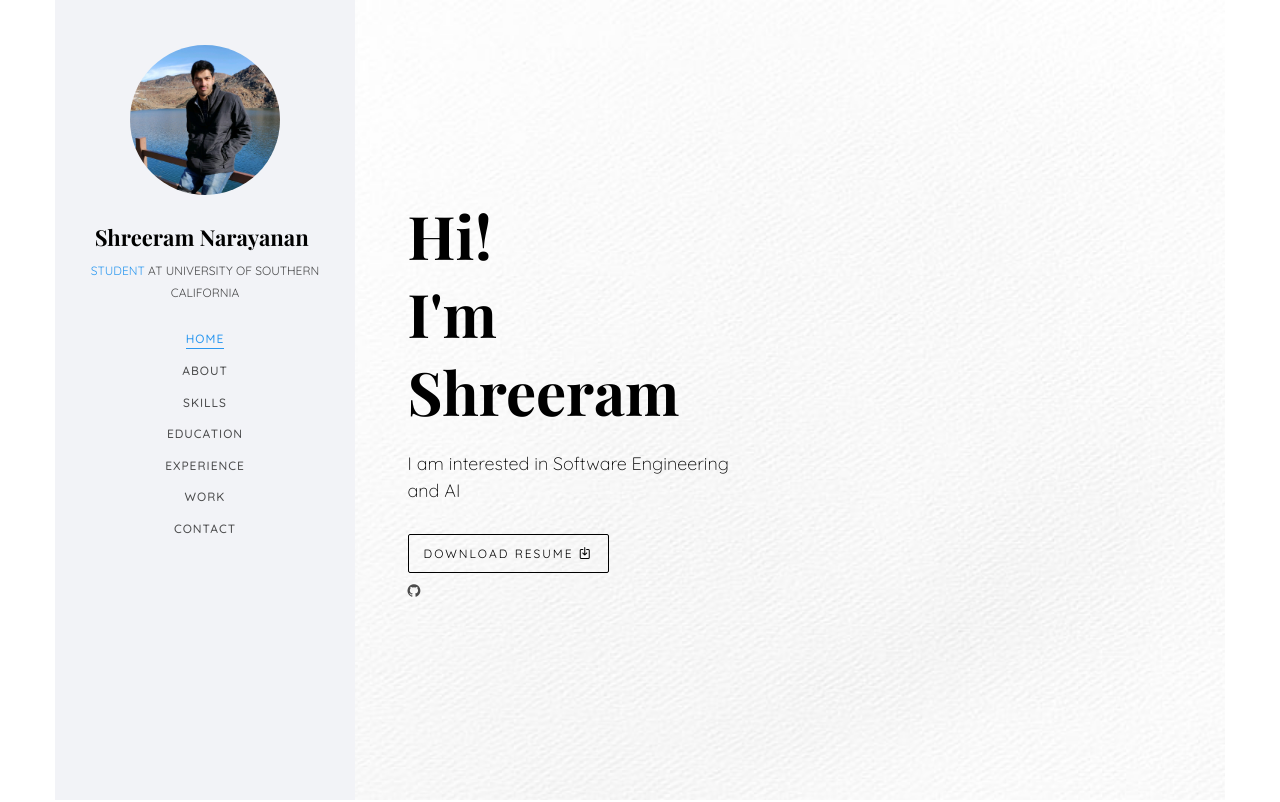
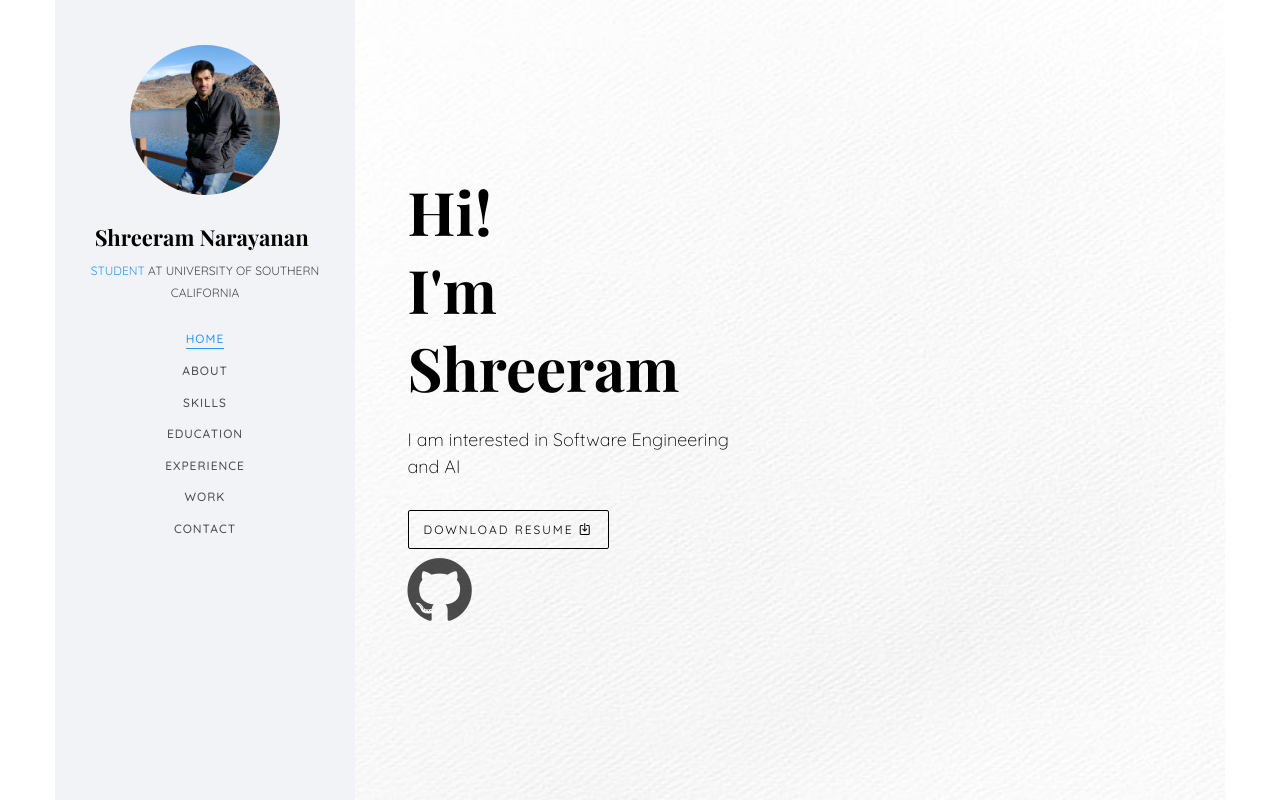
Before and after one commit to shreeram0206/shreeram0206.github.io, a plain HTML site: page index.html in a window 1280 px wide. Shown: the top 802 px of the page. Drawn offline with nearby package versions, Linux system fonts and the light colour scheme; files whose address does not match are found by name; a web font is replaced by a local one.

Commit message:
github link inser

```diff
--- a/index.html
+++ b/index.html
@@ -93,7 +93,7 @@
 													<link rel="stylesheet" href="https://maxcdn.bootstrapcdn.com/font-awesome/4.4.0/css/font-awesome.min.css">
 												</head>
 												<body>
-													<i class="fa fa-github"></i>
+													<i class="fa fa-github fa-5x" href="https://github.com/shreeram0206"></i>
 												</body>
 											</div>
 					   				</div>
```
